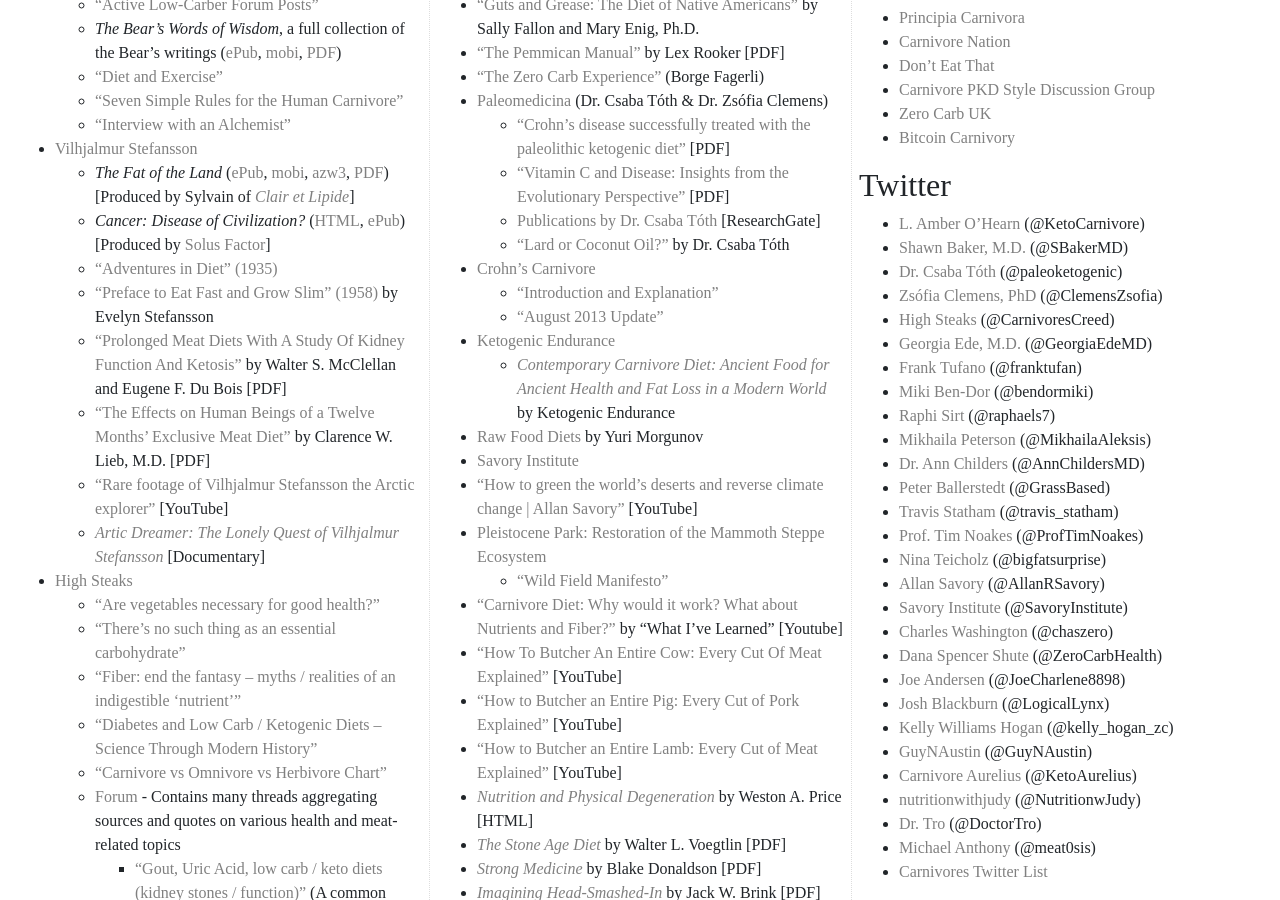
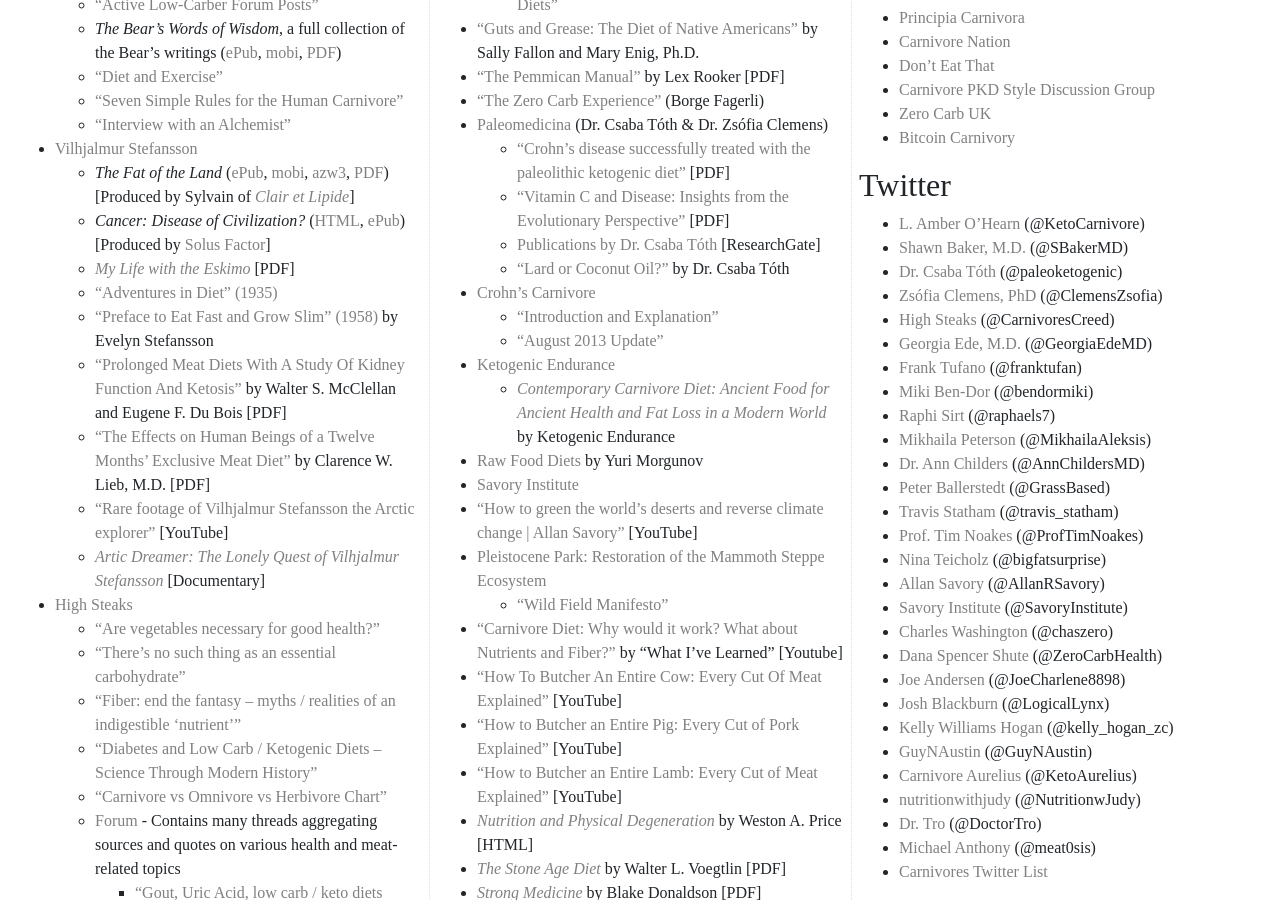
Before and after one commit to bitstein/justmeat.co, a Jekyll site: the page built from index.md, in a window 1280 px wide and 900 px high, scrolled down 447 px. Built offline with Jekyll 4.4.1, drawn with Linux system fonts in a browser that asks for light colours; nearby versions of some CDN libraries; some web fonts are replaced.

Commit message:
Add my life with the eskimo

```diff
--- a/index.md
+++ b/index.md
@@ -19,6 +19,7 @@
 * [Vilhjalmur Stefansson](http://highsteaks.com/carnivores-creed/vilhjalmur-stefansson/)
     * _The Fat of the Land_ ([ePub](docs/the-fat-of-the-land-vilhjalmur-stefansson.epub), [mobi](docs/the-fat-of-the-land-vilhjalmur-stefansson.mobi), [azw3](docs/the-fat-of-the-land-vilhjalmur-stefansson.azw3), [PDF](docs/the-fat-of-the-land-vilhjalmur-stefansson.pdf)) [Produced by Sylvain of [_Clair et Lipide_](https://clairetlipide.wordpress.com/2014/08/31/the-fat-of-the-land-vilhjalmur-stefansson-ebook-epub-azw3-mobi/)]
     * _Cancer: Disease of Civilization?_ ([HTML](http://solus.life/stefansson/), [ePub](docs/cancer-disease-of-civilization-vilhjalmur-stefansson.epub)) [Produced by [Solus Factor](https://twitter.com/solus_factor)]
+    * [_My Life with the Eskimo_](docs/my-life-with-the-eskimo-vilhjalmur-stefansson.pdf) [PDF]
     * [“Adventures in Diet” (1935)]({% link _archives/adventures-in-diet.md %})
     * [“Preface to Eat Fast and Grow Slim” (1958)]({% link _archives/preface-to-eat-fat-and-grow-slim.md %}) by Evelyn Stefansson
     * [“Prolonged Meat Diets With A Study Of Kidney Function And Ketosis”](docs/prolonged-meat-diets-walter-s-mclellan-eugen-f-du-bois.pdf) by Walter S. McClellan and Eugene F. Du Bois [PDF]
```
Also changed, not shown: 1 other file.
